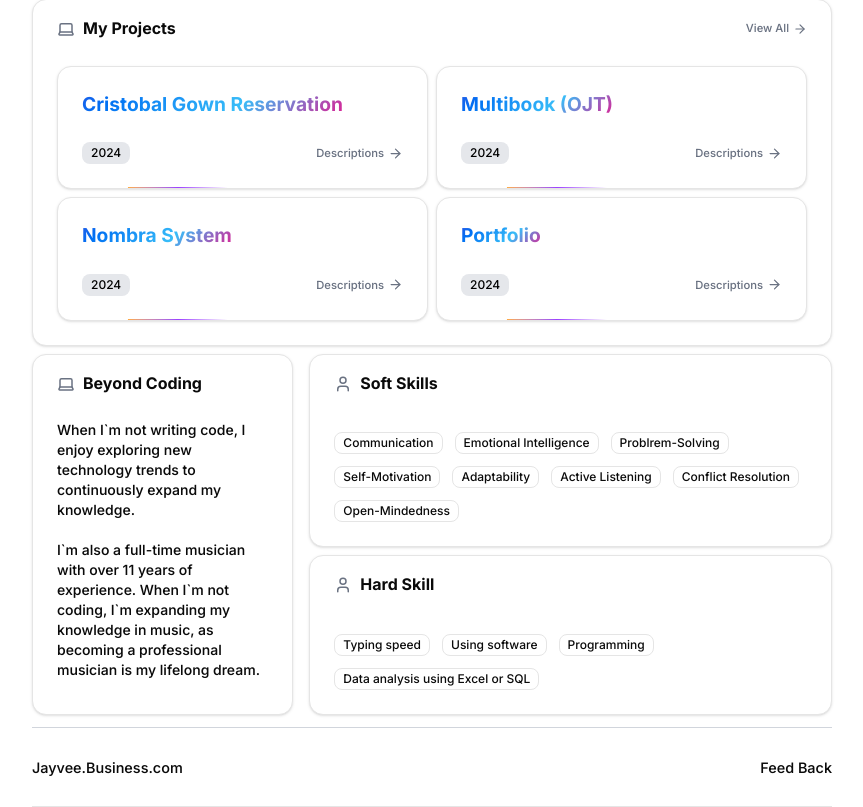
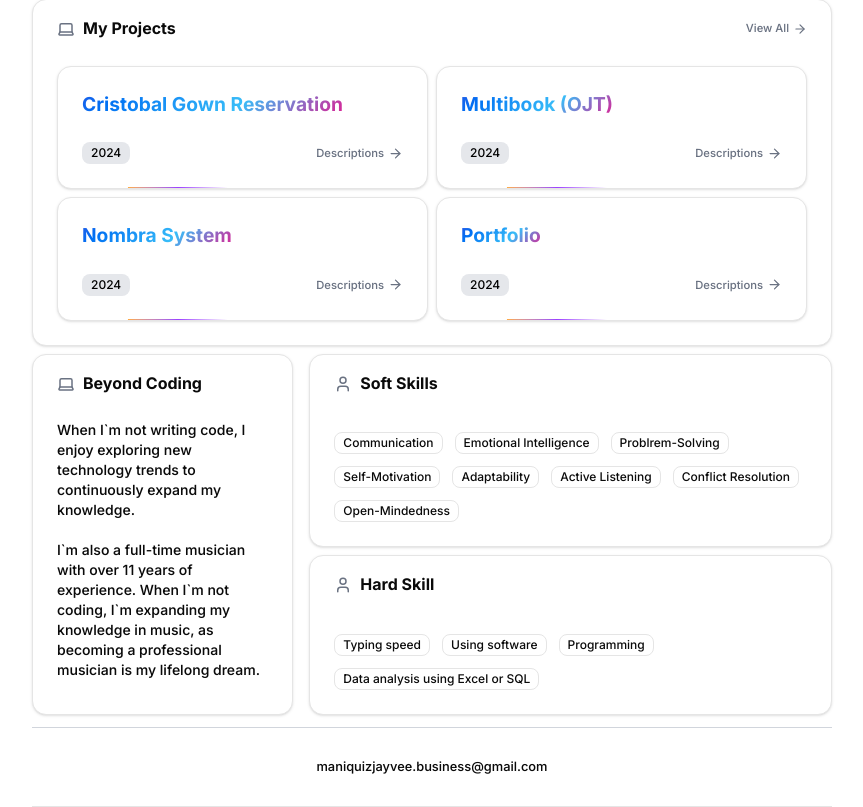
Before and after one commit to JayveeFortissimo/JayveeManiquiz, a Next.js app: page / in a window 1280 px wide. Shown: the part 997-1804 px from the top of the page, without its empty margins (208-1071 px from the left). Built offline with nearby package versions, Linux system fonts and the light colour scheme.

Commit message:
feat: center my footer

```diff
--- a/src/app/layout.tsx
+++ b/src/app/layout.tsx
@@ -32,9 +32,9 @@ export default function RootLayout({
             disableTransitionOnChange
           >
             {children}
-            <footer className="container mx-auto max-w-[50rem] min-h-[5rem] flex justify-between items-center border  border-t-gray-300 border-l-0 border-r-0 px-2 md:px-0 mt-3">
-              <p className="text-[0.9rem]">Jayvee.Business.com</p>
-              <p className="text-[0.9rem]">Feed Back</p>
+            <footer className="container mx-auto max-w-[50rem] min-h-[5rem] flex justify-center items-center border  border-t-gray-300 border-l-0 border-r-0 px-2 md:px-0 mt-3">
+              <p className="text-[0.8rem]">maniquizjayvee.business@gmail.com</p>
+
               </footer>
           </ThemeProvider>
       </body>
```
